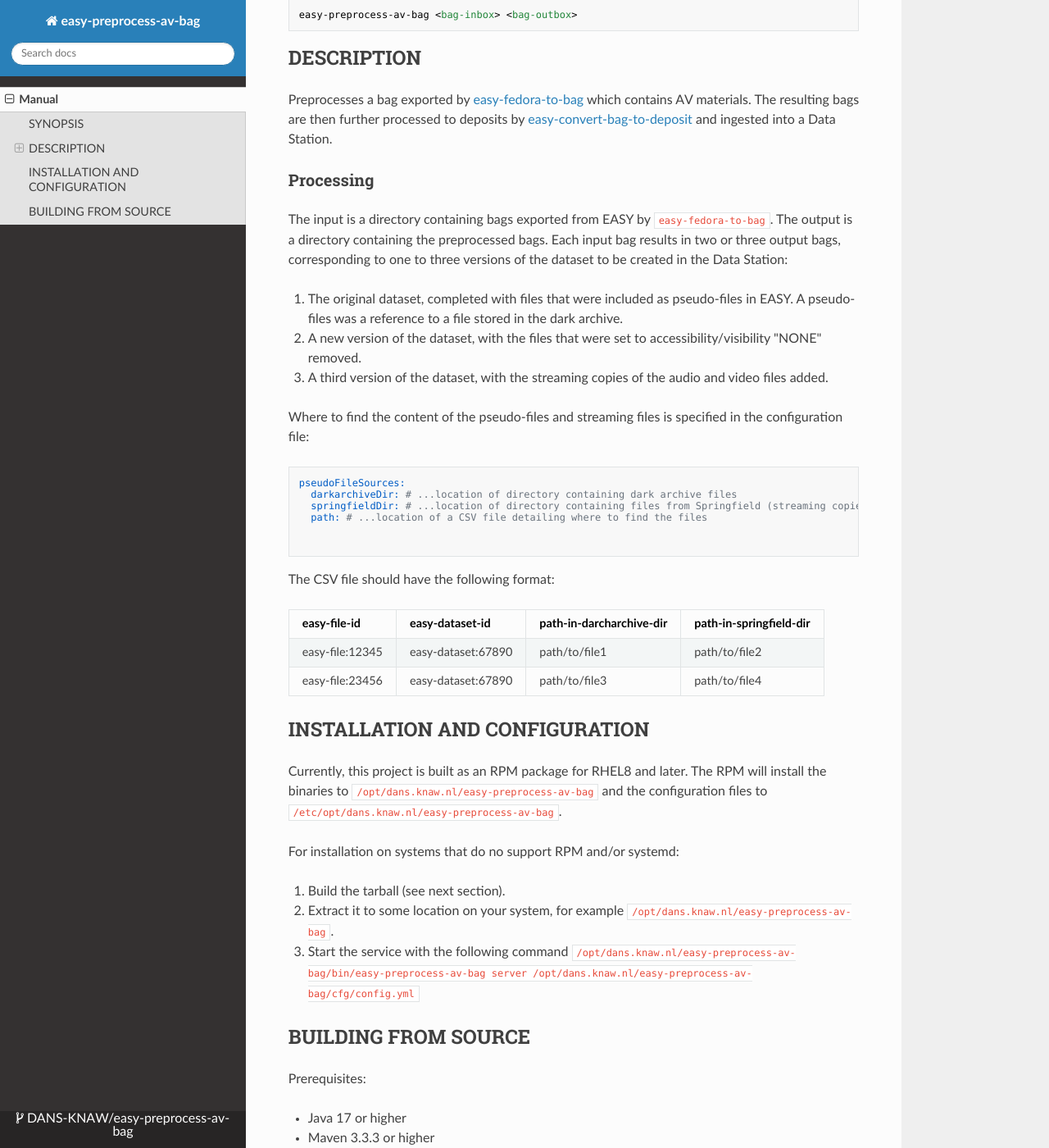
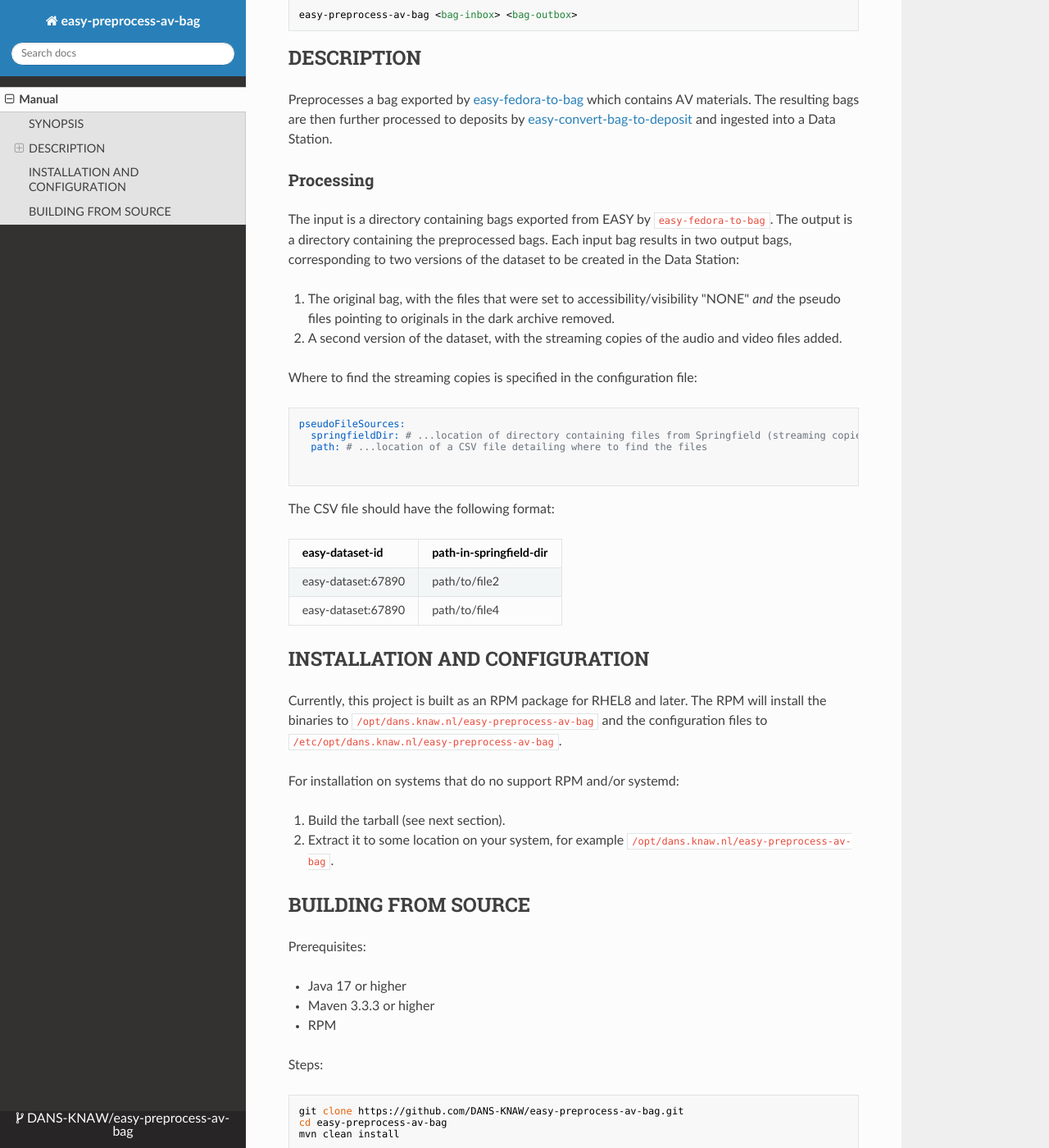
Before and after one commit to DANS-KNAW/easy-preprocess-av-bag, an MkDocs documentation site: the page built from docs/index.md, in a window 1280 px wide and 1400 px high, scrolled down 266 px. Shown: the whole window at 82% size. Built offline with MkDocs 1.6.1, drawn with Linux system fonts in a browser that asks for light colours; nearby versions of some CDN libraries.

Commit message:
Modified docs to describe functionality for simplified AV-migration in first phase (fall 2024).

````diff
--- a/docs/index.md
+++ b/docs/index.md
@@ -23,17 +23,15 @@
 ### Processing
 
 The input is a directory containing bags exported from EASY by `easy-fedora-to-bag`. The output is a directory containing the preprocessed bags. Each input bag
-results in two or three output bags, corresponding to one to three versions of the dataset to be created in the Data Station:
+results in two output bags, corresponding to two versions of the dataset to be created in the Data Station:
 
-1. The original dataset, completed with files that were included as pseudo-files in EASY. A pseudo-files was a reference to a file stored in the dark archive.
-2. A new version of the dataset, with the files that were set to accessibility/visibility "NONE" removed.
-3. A third version of the dataset, with the streaming copies of the audio and video files added.
+1. The original bag, with the files that were set to accessibility/visibility "NONE" *and* the pseudo files pointing to originals in the dark archive removed.
+2. A second version of the dataset, with the streaming copies of the audio and video files added.
 
-Where to find the content of the pseudo-files and streaming files is specified in the configuration file:
+Where to find the streaming copies is specified in the configuration file:
 
 ```yaml
 pseudoFileSources:
-  darkarchiveDir: # ...location of directory containing dark archive files
   springfieldDir: # ...location of directory containing files from Springfield (streaming copies)
   path: # ...location of a CSV file detailing where to find the files
 
@@ -42,11 +40,10 @@
 
 The CSV file should have the following format:
 
-| easy-file-id    | easy-dataset-id    | path-in-darcharchive-dir | path-in-springfield-dir |
-|-----------------|--------------------|--------------------------|-------------------------|
-| easy-file:12345 | easy-dataset:67890 | path/to/file1            | path/to/file2           |
-| easy-file:23456 | easy-dataset:67890 | path/to/file3            | path/to/file4           |
-
+| easy-dataset-id    | path-in-springfield-dir |
+|--------------------|-------------------------|
+| easy-dataset:67890 | path/to/file2           |
+| easy-dataset:67890 | path/to/file4           |
 
 INSTALLATION AND CONFIGURATION
 ------------------------------
@@ -57,10 +54,6 @@
 
 1. Build the tarball (see next section).
 2. Extract it to some location on your system, for example `/opt/dans.knaw.nl/easy-preprocess-av-bag`.
-3. Start the service with the following command
-   ```
-   /opt/dans.knaw.nl/easy-preprocess-av-bag/bin/easy-preprocess-av-bag server /opt/dans.knaw.nl/easy-preprocess-av-bag/cfg/config.yml
-   ```
 
 BUILDING FROM SOURCE
 --------------------
````
